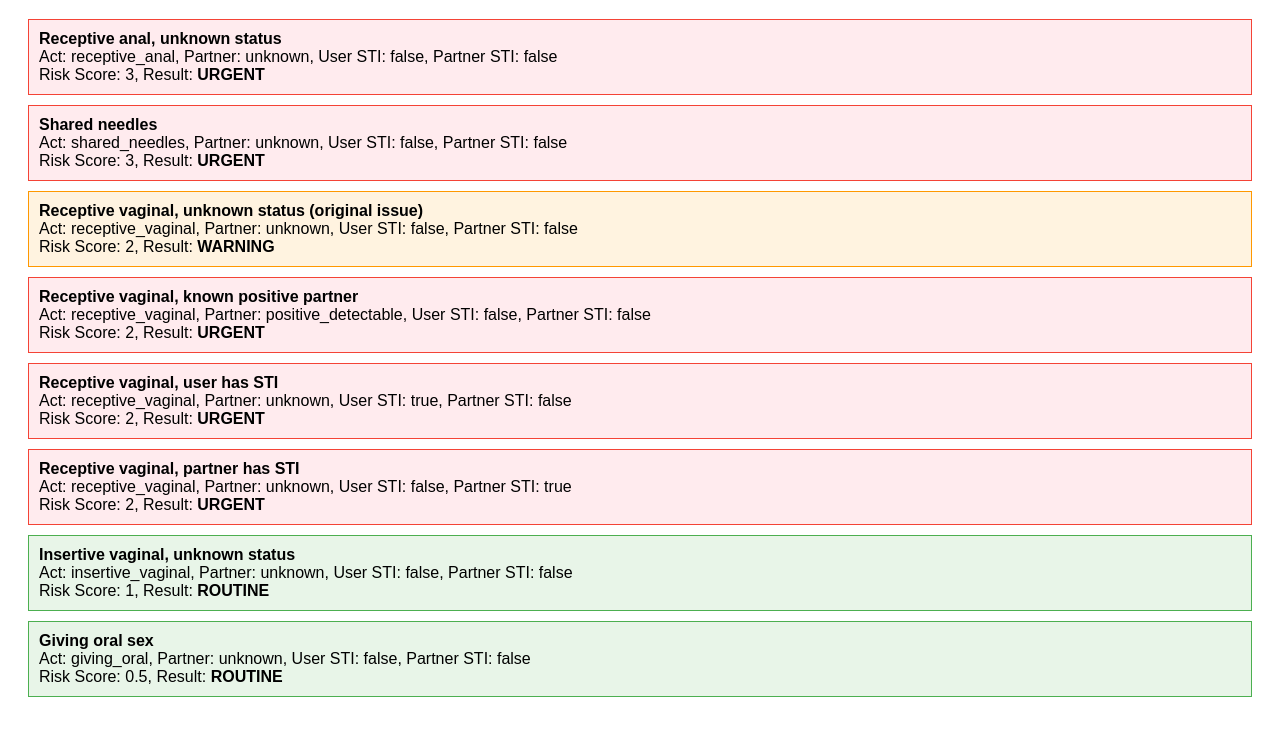
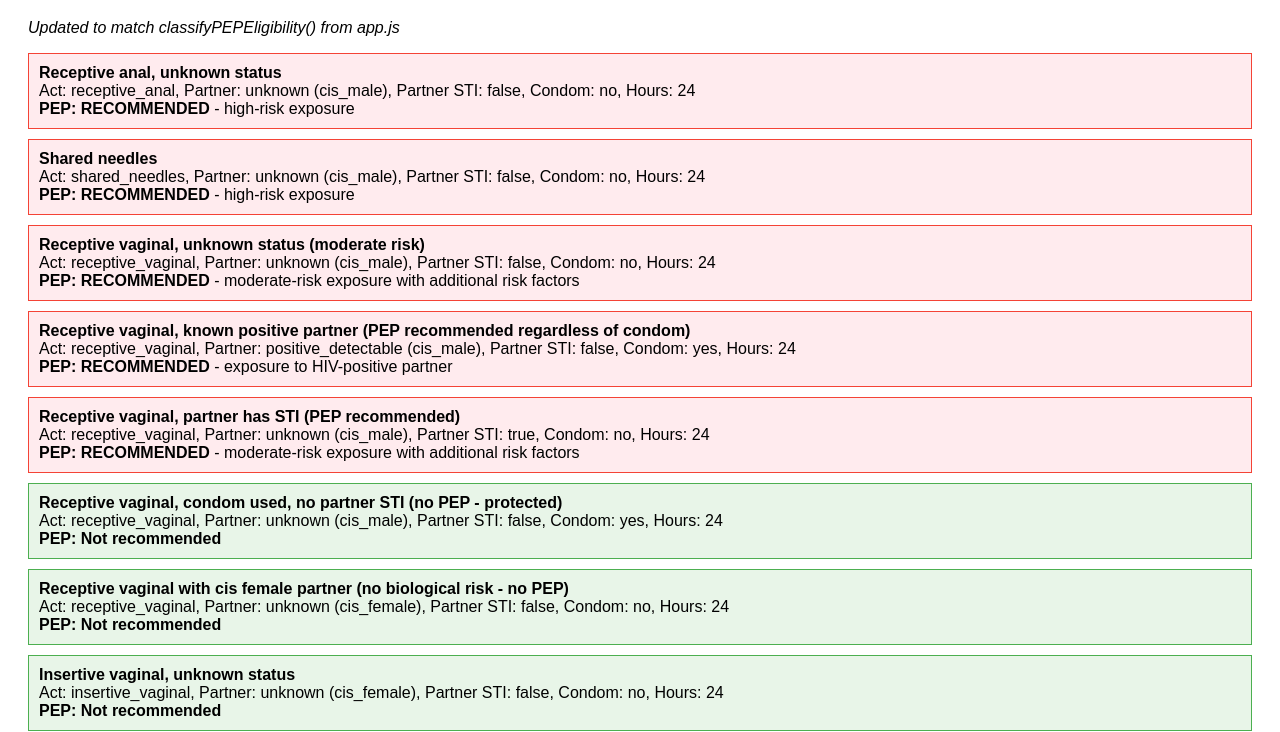
Before and after one commit to zikalify/HIVRiskTracker, a plain HTML site: page test_pep_logic.html in a window 1280 px wide. Shown: the part 89-821 px from the top of the page. Drawn offline with Linux system fonts and the light colour scheme.

Commit message:
Add files via upload

```diff
--- a/sw.js
+++ b/sw.js
@@ -1,4 +1,4 @@
-const CACHE_NAME = 'hiv-risk-tracker-v49';
+const CACHE_NAME = 'hiv-risk-tracker-v51';
 const ASSETS = [
   '/HIVRiskTracker/',
   '/HIVRiskTracker/?source=pwa',
--- a/test_pep_logic.html
+++ b/test_pep_logic.html
@@ -12,80 +12,93 @@
 </head>
 <body>
     <h1>PEP Logic Test</h1>
+    <p><em>Updated to match classifyPEPEligibility() from app.js</em></p>
     <div id="test-results"></div>
 
     <script>
-        // Simulate PEP logic from app.js (updated)
-        function testPEPLogic(actType, partnerStatus, hasSTI, partnerHasSTI, riskScore) {
-            const isHighRiskExposure = actType === 'receptive_anal' || actType === 'shared_needles';
+        /**
+         * WHO-aligned PEP Eligibility Classification (matches app.js classifyPEPEligibility)
+         * Key fixes:
+         * - Issue 4: Only uses PARTNER's STI status, NOT user's own STI status (WHO aligned)
+         * - Issue 3: Only cis women excluded from biological risk for receptive acts (not trans women)
+         * - Includes condom use and partner status as risk factors
+         */
+        function classifyPEPEligibility(actType, partnerStatus, partnerGender, partnerHasSTI, condomUse, hoursSinceEncounter) {
+            // Only consider exposures within 72-hour PEP window
+            if (hoursSinceEncounter > 72) {
+                return { shouldRecommendPEP: false, isWithinWindow: false, reason: null };
+            }
+
+            // Only recommend PEP when there's actual biological HIV risk
+            const hasHivRisk = partnerStatus !== 'negative' && partnerStatus !== 'positive_undetectable';
+            if (!hasHivRisk) {
+                return { shouldRecommendPEP: false, isWithinWindow: true, reason: null };
+            }
+
+            // Consider biological reality for PEP recommendations
+            const isPartnerCisFemale = partnerGender === 'cis_female';
+
+            // No biological HIV risk scenarios (only for cis female partners):
+            // 1. Receptive anal with cis female partner (pegging) - no biological exposure
+            // 2. Receptive vaginal with cis female partner - user is insertive male, no receptive exposure
+            // Note: Trans women are NOT excluded - surgical status varies
+            const hasBiologicalRisk = !((actType === 'receptive_anal' && isPartnerCisFemale) ||
+                                       (actType === 'receptive_vaginal' && isPartnerCisFemale));
+
+            if (!hasBiologicalRisk) {
+                return { shouldRecommendPEP: false, isWithinWindow: true, reason: null };
+            }
+
+            // High-risk exposures: receptive anal or shared needles
+            const isHighRiskExposure = (actType === 'receptive_anal' || actType === 'shared_needles');
+
+            // Known positive partner always warrants PEP consideration
             const isKnownPositivePartner = partnerStatus === 'positive_detectable';
+
+            // Moderate-risk exposures with additional risk factors
+            // Note: Only uses PARTNER's STI status and condom use, NOT user's own STI (WHO aligned)
             const isModerateRiskWithFactors = (actType === 'receptive_vaginal' || actType === 'insertive_anal') &&
-                                              (partnerStatus === 'positive_detectable' || hasSTI || partnerHasSTI);
+                                                (partnerStatus === 'positive_detectable' ||
+                                                 partnerHasSTI ||
+                                                 condomUse !== 'yes');
 
-            if (isHighRiskExposure || isKnownPositivePartner || isModerateRiskWithFactors) {
-                return 'urgent';
-            } else if (riskScore >= 2.0) {
-                return 'warning';
+            if (isHighRiskExposure) {
+                return { shouldRecommendPEP: true, isWithinWindow: true, reason: 'high-risk exposure' };
+            } else if (isKnownPositivePartner) {
+                return { shouldRecommendPEP: true, isWithinWindow: true, reason: 'exposure to HIV-positive partner' };
+            } else if (isModerateRiskWithFactors) {
+                return { shouldRecommendPEP: true, isWithinWindow: true, reason: 'moderate-risk exposure with additional risk factors' };
             }
-            return 'routine';
+
+            return { shouldRecommendPEP: false, isWithinWindow: true, reason: null };
         }
 
-        // Risk score calculation from app.js
-        function calculateRiskScore(actType, condomUse) {
-            let riskCategory = 0;
-            switch(actType) {
-                case 'receptive_anal':
-                case 'shared_needles':
-                    riskCategory = 3;
-                    break;
-                case 'insertive_anal':
-                case 'receptive_vaginal':
-                    riskCategory = 2;
-                    break;
-                case 'insertive_vaginal':
-                    riskCategory = 1;
-                    break;
-                case 'giving_oral':
-                    riskCategory = 0.5;
-                    break;
-                case 'receiving_oral':
-                default:
-                    riskCategory = 0;
-                    break;
-            }
-
-            if (condomUse === 'no' && riskCategory > 0) {
-                // No change for no condom
-            } else if (condomUse === 'yes' && riskCategory > 0) {
-                riskCategory = 0.5;
-            }
-
-            return riskCategory;
-        }
-
-        // Test cases
+        // Test cases - updated to test the corrected logic
         const testCases = [
-            { act: 'receptive_anal', partner: 'unknown', hasSTI: false, partnerSTI: false, desc: 'Receptive anal, unknown status' },
-            { act: 'shared_needles', partner: 'unknown', hasSTI: false, partnerSTI: false, desc: 'Shared needles' },
-            { act: 'receptive_vaginal', partner: 'unknown', hasSTI: false, partnerSTI: false, desc: 'Receptive vaginal, unknown status (original issue)' },
-            { act: 'receptive_vaginal', partner: 'positive_detectable', hasSTI: false, partnerSTI: false, desc: 'Receptive vaginal, known positive partner' },
-            { act: 'receptive_vaginal', partner: 'unknown', hasSTI: true, partnerSTI: false, desc: 'Receptive vaginal, user has STI' },
-            { act: 'receptive_vaginal', partner: 'unknown', hasSTI: false, partnerSTI: true, desc: 'Receptive vaginal, partner has STI' },
-            { act: 'insertive_vaginal', partner: 'unknown', hasSTI: false, partnerSTI: false, desc: 'Insertive vaginal, unknown status' },
-            { act: 'giving_oral', partner: 'unknown', hasSTI: false, partnerSTI: false, desc: 'Giving oral sex' }
+            { act: 'receptive_anal', partner: 'unknown', gender: 'cis_male', partnerSTI: false, condom: 'no', hours: 24, desc: 'Receptive anal, unknown status' },
+            { act: 'shared_needles', partner: 'unknown', gender: 'cis_male', partnerSTI: false, condom: 'no', hours: 24, desc: 'Shared needles' },
+            { act: 'receptive_vaginal', partner: 'unknown', gender: 'cis_male', partnerSTI: false, condom: 'no', hours: 24, desc: 'Receptive vaginal, unknown status (moderate risk)' },
+            { act: 'receptive_vaginal', partner: 'positive_detectable', gender: 'cis_male', partnerSTI: false, condom: 'yes', hours: 24, desc: 'Receptive vaginal, known positive partner (PEP recommended regardless of condom)' },
+            { act: 'receptive_vaginal', partner: 'unknown', gender: 'cis_male', partnerSTI: true, condom: 'no', hours: 24, desc: 'Receptive vaginal, partner has STI (PEP recommended)' },
+            { act: 'receptive_vaginal', partner: 'unknown', gender: 'cis_male', partnerSTI: false, condom: 'yes', hours: 24, desc: 'Receptive vaginal, condom used, no partner STI (no PEP - protected)' },
+            { act: 'receptive_vaginal', partner: 'unknown', gender: 'cis_female', partnerSTI: false, condom: 'no', hours: 24, desc: 'Receptive vaginal with cis female partner (no biological risk - no PEP)' },
+            { act: 'insertive_vaginal', partner: 'unknown', gender: 'cis_female', partnerSTI: false, condom: 'no', hours: 24, desc: 'Insertive vaginal, unknown status' },
+            { act: 'giving_oral', partner: 'unknown', gender: 'cis_male', partnerSTI: false, condom: 'no', hours: 24, desc: 'Giving oral sex (low risk)' },
+            { act: 'receptive_anal', partner: 'unknown', gender: 'cis_male', partnerSTI: false, condom: 'no', hours: 96, desc: 'Receptive anal after 96 hours (outside PEP window)' }
         ];
 
         const results = document.getElementById('test-results');
 
         testCases.forEach(test => {
-            const riskScore = calculateRiskScore(test.act, 'no'); // Assuming no condom for worst case
-            const result = testPEPLogic(test.act, test.partner, test.hasSTI, test.partnerSTI, riskScore);
+            const result = classifyPEPEligibility(test.act, test.partner, test.gender, test.partnerSTI, test.condom, test.hours);
+            const urgency = result.shouldRecommendPEP ? 'urgent' : (result.isWithinWindow ? 'routine' : 'warning');
             const div = document.createElement('div');
-            div.className = `test-case ${result}`;
+            div.className = `test-case ${urgency}`;
             div.innerHTML = `
                 <strong>${test.desc}</strong><br>
-                Act: ${test.act}, Partner: ${test.partner}, User STI: ${test.hasSTI}, Partner STI: ${test.partnerSTI}<br>
-                Risk Score: ${riskScore}, Result: <strong>${result.toUpperCase()}</strong>
+                Act: ${test.act}, Partner: ${test.partner} (${test.gender}), Partner STI: ${test.partnerSTI}, Condom: ${test.condom}, Hours: ${test.hours}<br>
+                <strong>PEP: ${result.shouldRecommendPEP ? 'RECOMMENDED' : 'Not recommended'}</strong>${result.reason ? ' - ' + result.reason : ''}
+                ${!result.isWithinWindow ? ' <em>(Outside 72h window)</em>' : ''}
             `;
             results.appendChild(div);
         });
```
Also changed, not shown: app.js (+46 -8 lines).
